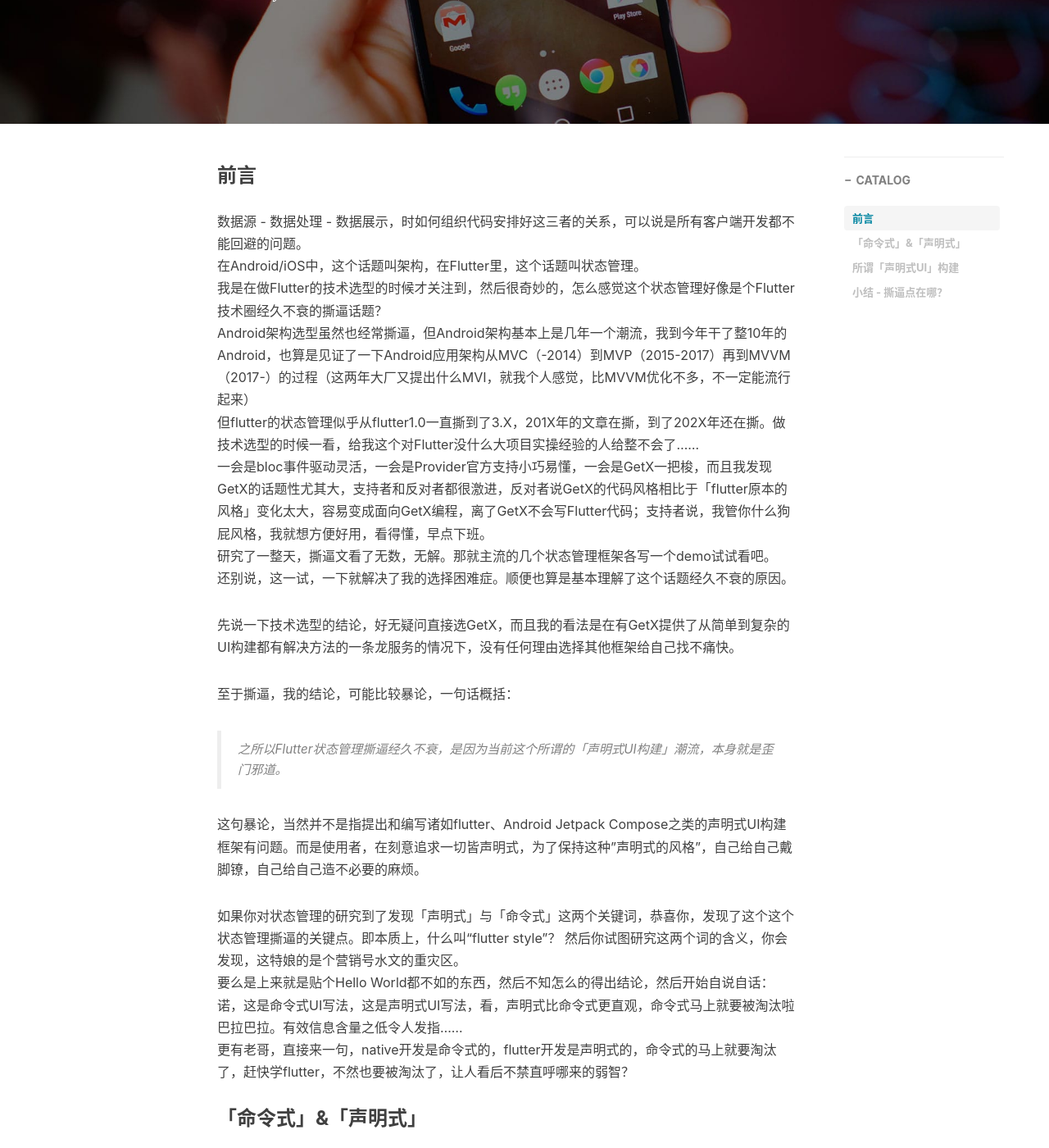
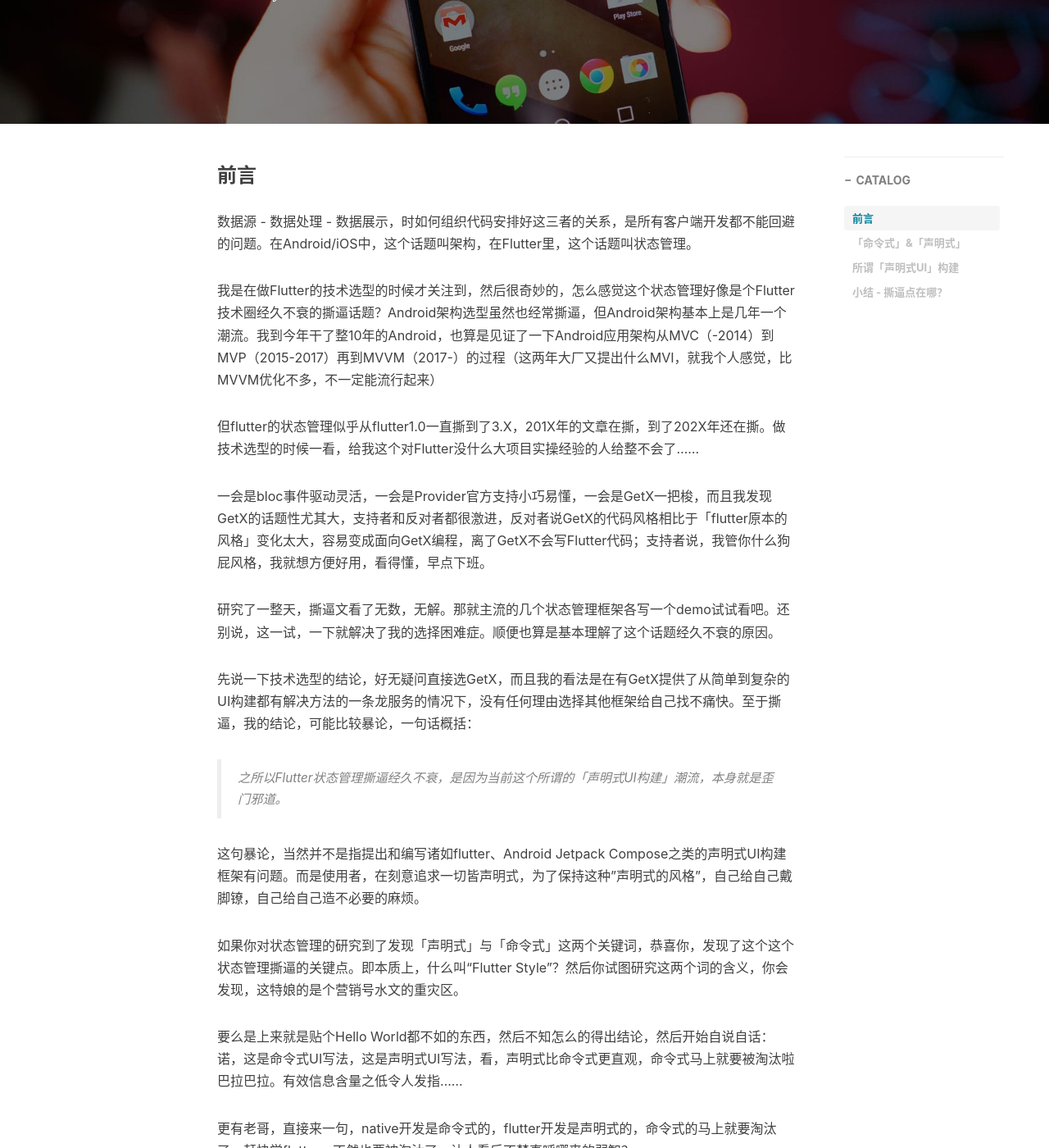
Before and after one commit to lx8421bcd/lx8421bcd.github.io, a Jekyll site: the page built from _posts/2023-12-04-GetX的非议与所谓声明式UI.md, in a window 1280 px wide and 1400 px high, scrolled down 306 px. Shown: the whole window at 82% size. Built offline with Jekyll 4.4.1, drawn with Linux system fonts in a browser that asks for light colours; nearby versions of some CDN libraries; comment, search, counter and statistics services are not loaded; some of the changed text lies outside the part shown.

Commit message:
update post

````diff
--- a/_posts/2023-12-04-GetX的非议与所谓声明式UI.md
+++ b/_posts/2023-12-04-GetX的非议与所谓声明式UI.md
@@ -9,50 +9,55 @@ catalog: true
 tags:
     - Flutter
 ---
-
 ### 前言
 
-数据源 - 数据处理 - 数据展示，时如何组织代码安排好这三者的关系，可以说是所有客户端开发都不能回避的问题。
-在Android/iOS中，这个话题叫架构，在Flutter里，这个话题叫状态管理。
-我是在做Flutter的技术选型的时候才关注到，然后很奇妙的，怎么感觉这个状态管理好像是个Flutter技术圈经久不衰的撕逼话题？
-Android架构选型虽然也经常撕逼，但Android架构基本上是几年一个潮流，我到今年干了整10年的Android，也算是见证了一下Android应用架构从MVC（-2014）到MVP（2015-2017）再到MVVM（2017-）的过程（这两年大厂又提出什么MVI，就我个人感觉，比MVVM优化不多，不一定能流行起来）
+数据源 - 数据处理 - 数据展示，时如何组织代码安排好这三者的关系，是所有客户端开发都不能回避的问题。在Android/iOS中，这个话题叫架构，在Flutter里，这个话题叫状态管理。
+
+我是在做Flutter的技术选型的时候才关注到，然后很奇妙的，怎么感觉这个状态管理好像是个Flutter技术圈经久不衰的撕逼话题？Android架构选型虽然也经常撕逼，但Android架构基本上是几年一个潮流。我到今年干了整10年的Android，也算是见证了一下Android应用架构从MVC（-2014）到MVP（2015-2017）再到MVVM（2017-）的过程（这两年大厂又提出什么MVI，就我个人感觉，比MVVM优化不多，不一定能流行起来）
+
 但flutter的状态管理似乎从flutter1.0一直撕到了3.X，201X年的文章在撕，到了202X年还在撕。做技术选型的时候一看，给我这个对Flutter没什么大项目实操经验的人给整不会了……
+
 一会是bloc事件驱动灵活，一会是Provider官方支持小巧易懂，一会是GetX一把梭，而且我发现GetX的话题性尤其大，支持者和反对者都很激进，反对者说GetX的代码风格相比于「flutter原本的风格」变化太大，容易变成面向GetX编程，离了GetX不会写Flutter代码；支持者说，我管你什么狗屁风格，我就想方便好用，看得懂，早点下班。
-研究了一整天，撕逼文看了无数，无解。那就主流的几个状态管理框架各写一个demo试试看吧。
-还别说，这一试，一下就解决了我的选择困难症。顺便也算是基本理解了这个话题经久不衰的原因。
 
-先说一下技术选型的结论，好无疑问直接选GetX，而且我的看法是在有GetX提供了从简单到复杂的UI构建都有解决方法的一条龙服务的情况下，没有任何理由选择其他框架给自己找不痛快。
+研究了一整天，撕逼文看了无数，无解。那就主流的几个状态管理框架各写一个demo试试看吧。还别说，这一试，一下就解决了我的选择困难症。顺便也算是基本理解了这个话题经久不衰的原因。
 
-至于撕逼，我的结论，可能比较暴论，一句话概括：
+先说一下技术选型的结论，好无疑问直接选GetX，而且我的看法是在有GetX提供了从简单到复杂的UI构建都有解决方法的一条龙服务的情况下，没有任何理由选择其他框架给自己找不痛快。至于撕逼，我的结论，可能比较暴论，一句话概括：
 
 > 之所以Flutter状态管理撕逼经久不衰，是因为当前这个所谓的「声明式UI构建」潮流，本身就是歪门邪道。
 
 这句暴论，当然并不是指提出和编写诸如flutter、Android Jetpack Compose之类的声明式UI构建框架有问题。而是使用者，在刻意追求一切皆声明式，为了保持这种"声明式的风格"，自己给自己戴脚镣，自己给自己造不必要的麻烦。
 
-如果你对状态管理的研究到了发现「声明式」与「命令式」这两个关键词，恭喜你，发现了这个这个状态管理撕逼的关键点。即本质上，什么叫“flutter style”？
-然后你试图研究这两个词的含义，你会发现，这特娘的是个营销号水文的重灾区。
+如果你对状态管理的研究到了发现「声明式」与「命令式」这两个关键词，恭喜你，发现了这个这个状态管理撕逼的关键点。即本质上，什么叫“Flutter Style”？然后你试图研究这两个词的含义，你会发现，这特娘的是个营销号水文的重灾区。
+
 要么是上来就是贴个Hello World都不如的东西，然后不知怎么的得出结论，然后开始自说自话：诺，这是命令式UI写法，这是声明式UI写法，看，声明式比命令式更直观，命令式马上就要被淘汰啦巴拉巴拉。有效信息含量之低令人发指……
+
 更有老哥，直接来一句，native开发是命令式的，flutter开发是声明式的，命令式的马上就要淘汰了，赶快学flutter，不然也要被淘汰了，让人看后不禁直呼哪来的弱智？
 
 ### 「命令式」&「声明式」
 
 本文就不从什么历史经纬和编程语言设计的角度去说什么是「命令式」什么是「声明式」编程了，太绕。简单来说，可以这么理解：
+
 * 「命令式编程」强调的是“我，想「让」机器「去做」什么”。
 * 「声明式编程」强调的是“我，「需要」机器「为我做」什么”
+
 换句话说，命令式编程就是其字面意义，你的代码是在给机器下达指令，每一行代码都是独立的，输入了什么，输出了什么，改变了什么，都是明确的。典型如汇编，你要是写汇编那当然是纯的不能再纯的「命令式」了。
+
 而声明式编程，更加强调“你的需求”，你的代码是你需求的表达，是被机器当成一个整体来执行的，单行代码可能没有什么意义，甚至没有执行能力。从某种角度来说更像是在写“配置文件”，或者说“配置文件”就是典型的声明式编程（只不过为了简单方便不用编程语言来写）。
 
 大概理解这点，你就会发现，营销号们在不断复读的“声明式编程”更“高级”，其实是有一点道理的，从编程语言的角度来说，越是高级语言就越倾向于逻辑表达而非控制机器，忽略机器执行的细节，这就是高级语言存在的目的。
+
 但后者高级不等于前者淘汰了。很简单的一个道理，“你的需求”谁来实现呢？从底层的机器码，到汇编，再到C语言等高级语言，再到抽象程度更高更高级的脚本语言，表达“你的需求”的代码的实现细节，并不代表从哪冒出来个神虚空实现了你的需求，而是被这些语言给“封装”，包办了。那是怎么给你包办的？编译成低级的，你不好看懂但机器好看懂的「命令式」的语言。
+
 另一方面，在高级语言编写业务的过程中，所谓「声明式」与「命令式」的界限其实是很模糊的。大部分时候，你以为的「命令」其实也是一种包含了无数指令的「声明」。《深入理解计算机系统》第一章就用了大量的篇幅给你讲解了你在C语言中一个简单的“printf()”背后经历了多少步骤与指令，才将一个简单的“Hello World”字符串输出到屏幕上。这个时候问题就来了，“printf("Hello World");”这简简单单的一行代码，到底是在给机器「下命令」「输出“Hello World”」呢？还是给机器「描述需求」「我要在Consle上显示“Hello World”」呢？
 
 简而言之一句话，所谓「声明式」与「命令式」编程，前者是后者的抽象，前者由后者实现，各有各的适用场景，并不存在谁替代谁。
 
 ### 所谓「声明式UI」构建
 
-把上面的对「声明式」与「命令式」的理解放到“UI构建”这个话题上，就有些微妙了。
-营销号们是怎么说「声明式UI」和「命令式UI」的？拿一个按钮点击变颜色举例
+把上面的对「声明式」与「命令式」的理解放到“UI构建”这个话题上，就有些微妙了。营销号们是怎么说「声明式UI」和「命令式UI」的？拿一个按钮点击变颜色举例
+
 这是所谓命令式（Android - kotlin）
+
 ```kotlin
 val viewA = View()
 viewA.setWidth(100)
@@ -63,7 +68,9 @@ viewA.setOnClickListener { view ->
 }
 parent.addView(viewA)
 ```
+
 这是所谓声明式（Flutter - dart）
+
 ```dart
 Color btnColor = Colors.black;
 
@@ -83,30 +90,43 @@ Widget build(BuildContext context) {
     );
 }
 ```
+
 简而言之，营销号嘴里的「命令式」UI构建，是View要一个一个new，属性要一个一个填，布局要一个一个add。而「声明式」是一口气就把UI层级、属性，操作逻辑都写好，UI构建只与当前的状态变量相关，UI操作只能是“触发状态变化”，而不是「指定某个UI改变什么属性」。
+
 那么，“微妙”的点在哪呢？
+
 首先，按照上面这种定义，Android使用XML编写layout布局，不就是经典的不能再经典的「声明式」UI构建嘛？怎么整个native开发就成「命令式」的了呢？
+
 其次，怎么就得出“声明式更高级，更方便，必将逐步取代命令式UI构建”的结论了呢？
-且不说上面以Android XML为例的Native开发实践经验来看，「声明式」和「命令式」本来就没有任何冲突，就说在我们实现业务需求时候，在语义上，本来就存在着大量的「命令」。
-是的，构建UI的的时候，「声明式」非常方便，没谁愿意一个一个new，、一个一个add。但到了构建完成，控制UI的时候，「命令式」天然符合我们的需求。
+
+且不说上面以Android XML为例的Native开发实践经验来看，「声明式」和「命令式」本来就没有任何冲突，就说在我们实现业务需求时候，在语义上，本来就存在着大量的「命令」。是的，构建UI的的时候，「声明式」非常方便，没谁愿意一个一个new，、一个一个add。但到了构建完成，控制UI的时候，「命令式」天然符合我们的需求。
+
 在很多业务上，我们的需求的语义是「LoadingView，显示加载」而非「首页，加载数据了，更新」，是「弹幕列表，增加一条弹幕」而非「直播间，弹幕列表变了，更新」。
+
 我们的需求是明确的，具体的，就是要精确控制某一个View改变它的属性。
+
 为什么我前文说，所谓的「声明式UI构建」潮流是歪门邪道？就是因为看了很多框架，很多营销号推荐的所谓「声明式UI构建」，给人的直观感觉，就是脱了裤子放屁。
+
 一行「命令式」代码能解决的事，非要定义一一个状态，让View根据这个状态构建，然后改变这个状态，再用某种机制触发View重建，让View根据状态的更新来更新，绕这么大一个圈脱了裤子放屁，图啥？仅仅是因为这样写很有「声明式」的范，很潮吗？
 
 ### 小结 - 撕逼点在哪？
 
-把这个营销号群魔乱舞的「声明式UI」与「命令式UI」的概念理顺，再把目光看回Flutter，就很容易理解为啥状态管理的撕逼经久不衰。
-所有Flutter状态管理框架出现的原因，都是一个：
+把这个营销号群魔乱舞的「声明式UI」与「命令式UI」的概念理顺，再把目光看回Flutter，就很容易理解为啥状态管理的撕逼经久不衰。所有Flutter状态管理框架出现的原因，都是一个：
 
 > Flutter原生的UI更新方式，无法满足复杂工程业务需求
 
-要说「声明式」，Flutter原生的UI更新方式`setState()`就已经是纯的不能再纯的「声明式」了。对于UI你啥都不用管，Flutter本身的Widget构建方式也决定了你啥都不能管。按照官方的想定，会出现UI刷新的页面你就应该定义为一个`StatefulWidget`，在数据源产生变化时直接`setState({})`通知UI重建，而重建时用的数据源就是更新后的数据源。这样你就只用写UI构建的代码，而不用写一堆`xXX.xxxx()`的「命令式」代码。
+要说「声明式」，Flutter原生的UI更新方式 `setState()`就已经是纯的不能再纯的「声明式」了。对于UI你啥都不用管，Flutter本身的Widget构建方式也决定了你啥都不能管。按照官方的想定，会出现UI刷新的页面你就应该定义为一个 `StatefulWidget`，在数据源产生变化时直接 `setState({})`通知UI重建，而重建时用的数据源就是更新后的数据源。这样你就只用写UI构建的代码，而不用写一堆 `xXX.xxxx()`的「命令式」代码。
+
 多么简洁～ 多么轻松～ 可读性多么高～ 维护起来多么简单～
+
 但怎么大家在正式写项目时都不这么干呢？为啥还要造一堆状态管理框架？
-那当然是复杂的商业项目无论从性能上，交互体验上，都不允许你“整页整页”的刷新UI啊！真要像上面说直播间的那样，来一条弹幕你就整个直播间`setState({})`一下，人气高点的直播间或者有人发个抽奖刷弹幕你不直接爆炸了？
-那有朋友有要说了，`setState()`又不是不支持局部刷新，你把你要局部刷新的部分（比如上面说的弹幕列表）单独写成一个`StatefulWidget`，然后根据数据源（比如弹幕列表）的状态自行更新不就行了？说得好，没错，是可以这么干的。
+
+那当然是复杂的商业项目无论从性能上，交互体验上，都不允许你“整页整页”的刷新UI啊！真要像上面说直播间的那样，来一条弹幕你就整个直播间 `setState({})`一下，人气高点的直播间或者有人发个抽奖刷弹幕你不直接爆炸了？
+
+那有朋友有要说了，`setState()`又不是不支持局部刷新，你把你要局部刷新的部分（比如上面说的弹幕列表）单独写成一个 `StatefulWidget`，然后根据数据源（比如弹幕列表）的状态自行更新不就行了？说得好，没错，是可以这么干的。
+
 但怎么大家在正式写项目时都不这么干呢？为啥还要造一堆状态管理框架？
+
 就问你，换你愿意有多少局部刷新UI的需求就写多少自定义控件吗？就算你是任劳任怨老黄牛，你就按这个方法硬造，每一个页面，都带着几个乃至几十个自定义Widget，这代码的可读性和可维护性，不说是一坨答辩，也可称一堆垃圾了。
 
 所以，为什么大家要造一堆状态管理框架？本质上就一句话概括：
@@ -114,7 +134,9 @@ Widget build(BuildContext context) {
 > 在声明式UI的大框架下，以相对命令式的方式实现（局部）UI更新
 
 “声明式UI的大框架”没什么好说的，Flutter本身的机制决定了你只能以重建UI的方式刷新UI状态，那为什么说是“以相对命令式”的方式呢，因为所有主流的状态管理框架，其实现的根本逻辑都是“在需要实时更新状态的Widget外面套一层专用于监听数据源的Widget，并通过这个Widget在数据源更新时重建需要更新的UI Widget”。
-明白这一点，你就会发现争论所谓"BLOC、Provider、GetX"，哪个更纯正，哪个更Flutter Style根本毫无意义，狭义来说大家都不是Flutter Style。你要想写纯的Flutter Style，那你去写`setState()`吧；从广义上来说，大家都是Fluter Style，因为大家刷新UI的机制本质上和你自己套一层去`stateState()`没有什么区别，只不过这些框架帮你把“套一层”这个操作给包办了而已。
+
+明白这一点，你就会发现争论所谓"BLOC、Provider、GetX"，哪个更纯正，哪个更Flutter Style根本毫无意义，狭义来说大家都不是Flutter Style。你要想写纯的Flutter Style，那你去写 `setState()`吧；从广义上来说，大家都是Fluter Style，因为大家刷新UI的机制本质上和你自己套一层去 `stateState()`没有什么区别，只不过这些框架帮你把“套一层”这个操作给包办了而已。
+
 而GetX之所以受追捧，只不过是因为它在实现“套一层”这个事上，做的最简单，最易懂，最符合大家对于「命令式」调用的直觉而已。
 
 所以，选择GetX做状态管理需要有什么心理负担吗？担心自己用了GetX，就只会GetX不会Flutter了？大可不必，用就完事了。
````
